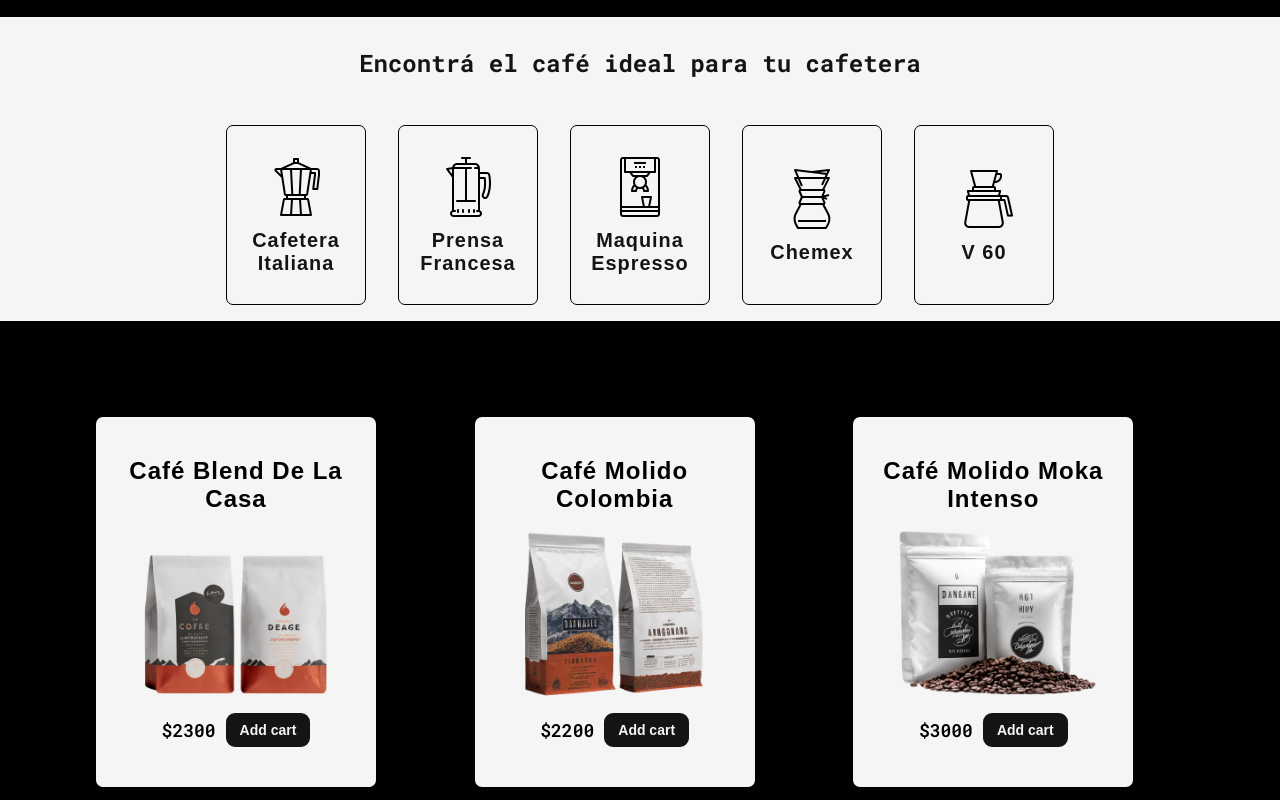
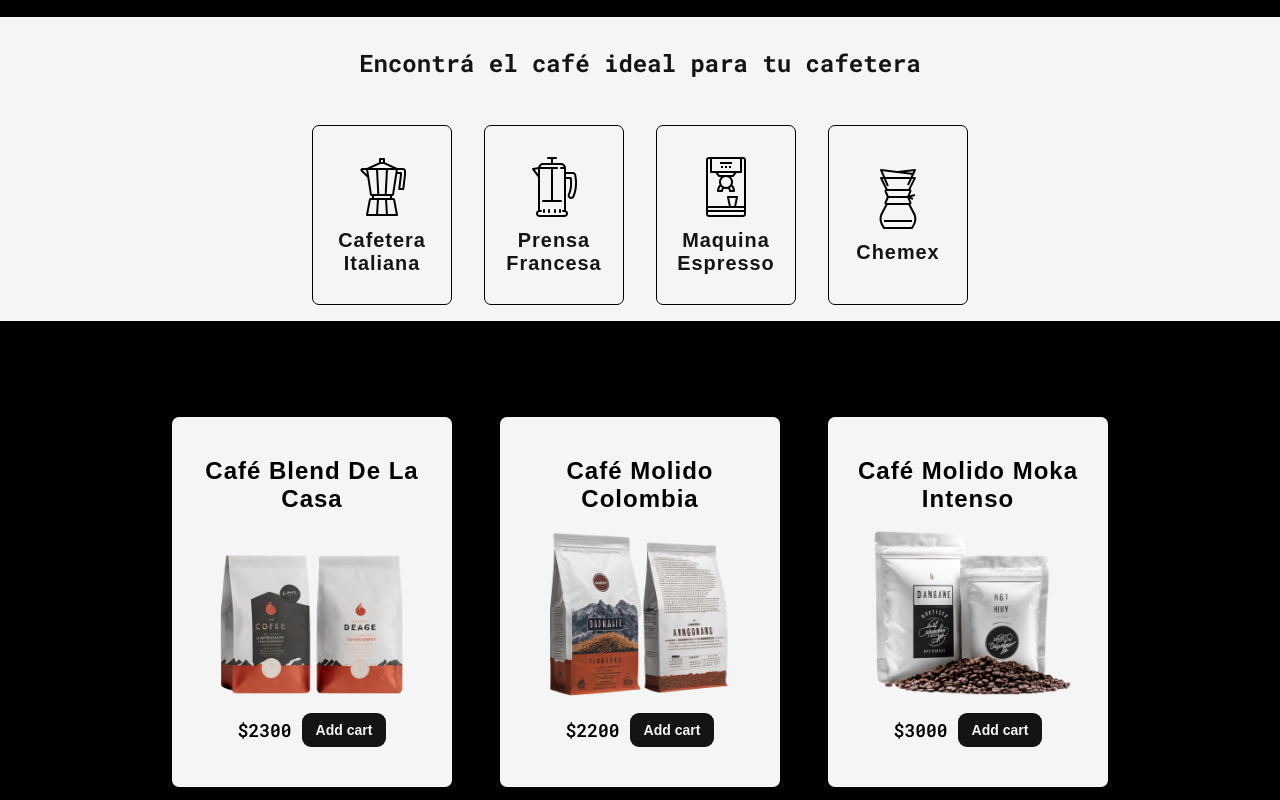
Before and after one commit to PaulaVelezz/Integrador-React-NUCBA, a React (Create React App) app in the folder react_integrador/: page / in a window 1280 px wide. Shown: the part 880-1680 px from the top of the page. Built offline with nearby package versions, Linux system fonts and the light colour scheme; a web font is replaced by a local one.

Commit message:
resposive

```diff
--- a/react_integrador/src/components/AboutUs/AboutUs.jsx
+++ b/react_integrador/src/components/AboutUs/AboutUs.jsx
@@ -10,7 +10,7 @@
 
       <AboutUsContainerS>
         <AboutImg>
-          <img src="images/cafe.jpg" alt="cafe" />
+          <img src="images/cafe.webp" alt="cafe" />
         </AboutImg>
         <AboutText>
           <h2>About us.</h2>
--- a/react_integrador/src/components/AboutUs/AboutUsStyles.js
+++ b/react_integrador/src/components/AboutUs/AboutUsStyles.js
@@ -14,6 +14,10 @@
   @media (max-width: 900px) {
     grid-template-columns: repeat(1, 1fr);
   }
+
+  @media (max-width: 425px) {
+    padding: 2rem;
+  }
 `;
 
 export const AboutImg = styled.div`
@@ -25,6 +29,10 @@
     height: 100%;
     object-fit: cover;
     object-position: center;
+  }
+
+  @media (max-width: 425px) {
+    height: 200px;
   }
 `;
 
@@ -43,4 +51,12 @@
   h2 {
     font-size: 1.9em;
   }
+
+  @media (max-width: 768px) {
+    height: auto;
+  }
+
+  @media (max-width: 425px) {
+    height: auto;
+  }
 `;
--- a/react_integrador/src/components/Footer/FooterStyles.js
+++ b/react_integrador/src/components/Footer/FooterStyles.js
@@ -6,9 +6,9 @@
   display: flex;
   flex-wrap: wrap;
   align-items: center;
-    justify-content: space-between;
+  justify-content: space-evenly;
   text-align: center;
-    gap: 10px;
+  gap: 2rem;
 `;
 
 export const FooterLogo = styled.div`
@@ -17,9 +17,7 @@
   }
 `;
 
-export const FooterBoxOne = styled.div`
-
-`;
+export const FooterBoxOne = styled.div``;
 
 export const FirstBoxInfo = styled.div`
   display: flex;
@@ -29,17 +27,11 @@
   margin-top: 10px;
 `;
 
-export const FooterBoxTwo = styled.div`
+export const FooterBoxTwo = styled.div``;
 
-`;
+export const SecondBoxInfo = styled(FirstBoxInfo)``;
 
-export const SecondBoxInfo = styled(FirstBoxInfo)`
-
-`;
-
-export const FooterBoxthree = styled.div`
-
-`;
+export const FooterBoxthree = styled.div``;
 
 export const ThirdBoxInfo = styled.div`
   cursor: pointer;
--- a/react_integrador/src/components/Hero/HeroStyles.js
+++ b/react_integrador/src/components/Hero/HeroStyles.js
@@ -27,6 +27,7 @@
 
   @media (max-width: 375px) {
     text-align: center;
+    font-size: smaller;
   }
 `;
 
--- a/react_integrador/src/components/Navbar/CartModal/CartModalStyles.js
+++ b/react_integrador/src/components/Navbar/CartModal/CartModalStyles.js
@@ -21,6 +21,14 @@
     height: 90px;
     object-fit: cover;
     object-position: center;
+  }
+
+  @media (max-width: 425px) {
+    width: 280px;
+
+    & img {
+      display: none;
+    }
   }
 `;
 
@@ -49,6 +57,14 @@
   height: calc(100vh - 2rem);
   background-color: whitesmoke;
   border-radius: 7px;
+
+  @media (max-width: 768px) {
+    width: 400px;
+  }
+
+  @media (max-width: 425px) {
+    width: 300px;
+  }
 `;
 
 export const CloseBtnContainerS = styled.div`
--- a/react_integrador/src/components/Navbar/Navbar.jsx
+++ b/react_integrador/src/components/Navbar/Navbar.jsx
@@ -50,8 +50,6 @@
         <NavLinkCart>
           <CartBasketIcon />
         </NavLinkCart>
-
-        {/* <RxHamburgerMenu/> */}
       </LinksContainerS>
     </NavbarContainerS>
   );
--- a/react_integrador/src/components/Productos/ProductoCardsStyles.js
+++ b/react_integrador/src/components/Productos/ProductoCardsStyles.js
@@ -1,20 +1,22 @@
 import styled from "styled-components";
 
 export const ProdCardContainer = styled.div`
-  /* display: flex;
+  display: flex;
+  flex-direction: row;
   flex-wrap: wrap;
   justify-content: center;
   align-items: center;
   gap: 3rem;
-  background: transparent;
-  color: #141414;
-  padding: 8rem;
-  margin: auto; */
-  display: grid;
-  grid-template-columns: repeat(auto-fit, minmax(300px, 1fr));
-  grid-gap: 3em;
-  padding: 3em;
-  margin: 3em;
+  padding: 6rem;
+  margin: auto;
+
+  @media (max-width: 425px) {
+    padding: 4rem;
+  }
+
+  @media (max-width: 375px) {
+    padding: 2rem;
+  }
 `;
 
 export const ProdCardS = styled.div`
@@ -40,6 +42,14 @@
   img {
     width: 270px;
   }
+
+  @media (max-width: 425px) {
+    width: 250px;
+  }
+
+  @media (max-width: 375px) {
+    width: 230px;
+  }
 `;
 
 export const BtnPriceContainer = styled.div`
--- a/react_integrador/src/data/Categories.js
+++ b/react_integrador/src/data/Categories.js
@@ -2,31 +2,25 @@
   {
     id: 1,
     img: "/images/cafetera_italiana(2).png",
-        title: 'Cafetera Italiana',
-        category: 'CafeteraItaliana',
+    title: "Cafetera Italiana",
+    category: "CafeteraItaliana",
   },
   {
     id: 2,
     img: "/images/cafetera_francesa.png",
-        title: 'Prensa Francesa',
-        category: 'PrensaFrancesa',
+    title: "Prensa Francesa",
+    category: "PrensaFrancesa",
   },
   {
     id: 3,
     img: "/images/espresso-machine.png",
-        title: 'Maquina Espresso',
-        category: 'MaquinasEspresso',
+    title: "Maquina Espresso",
+    category: "MaquinasEspresso",
   },
   {
     id: 4,
     img: "/images/chemex (2).png",
-        title: 'Chemex',
-        category: 'Chemex',
+    title: "Chemex",
+    category: "Chemex",
   },
-    {
-        id: 5,
-        img: "/images/v60.png",
-        title: 'V 60',
-        category: 'V60',
-    }
 ];
```
Also changed, not shown: 2 other files (tests, documents, lock files or other folders). Lines whose indentation alone changed are shown as unchanged.
